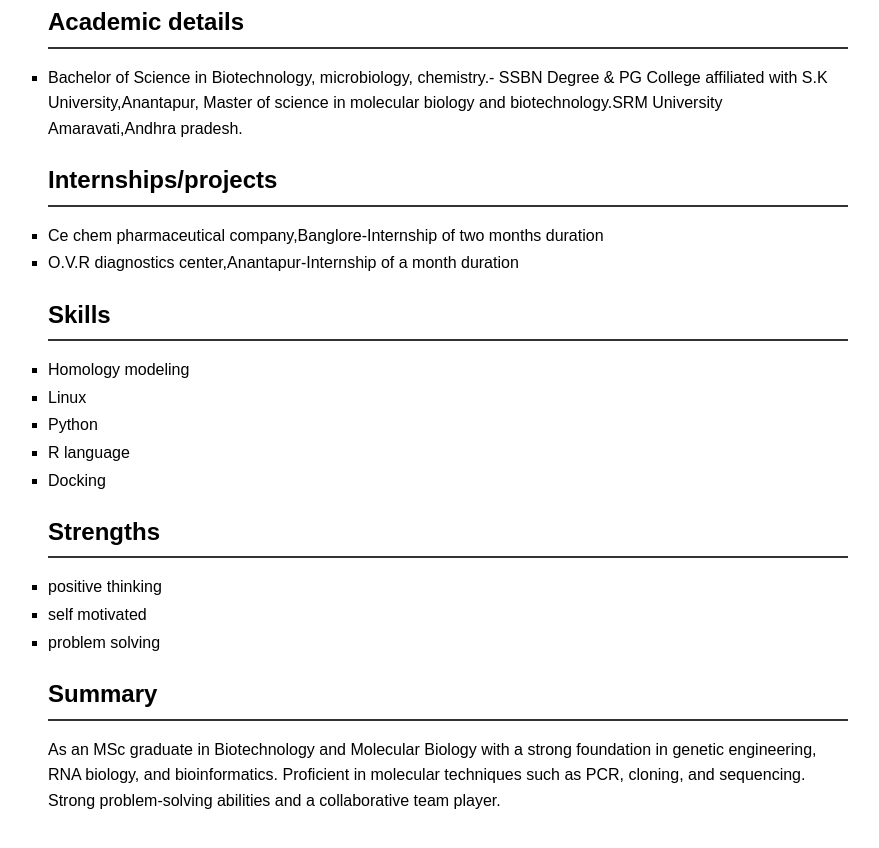
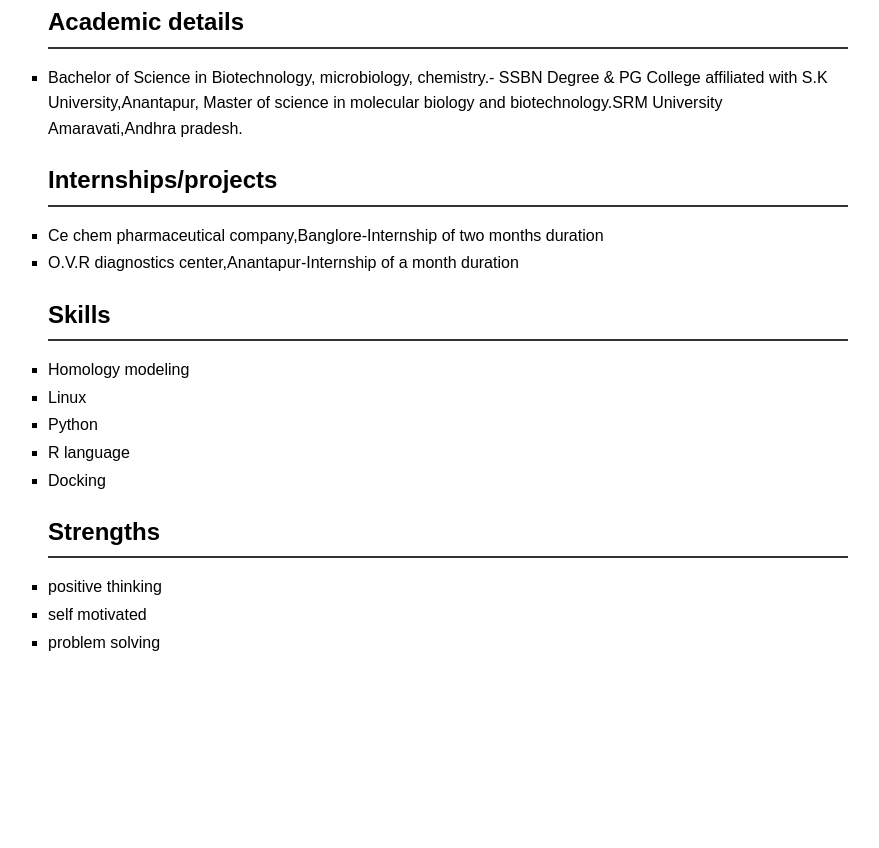
Before and after one commit to sharmila0705/sharmila0705github.io, a plain HTML site: page index.html in a window 1280 px wide. Shown: the part 340-1188 px from the top of the page, without its empty margins (192-1071 px from the left). After the commit the page ends 1031 px from the top, so only its background shows below. Drawn offline with Linux system fonts and the light colour scheme.

Commit message:
Update index.html

```diff
--- a/index.html
+++ b/index.html
@@ -17,7 +17,7 @@
             padding: 20px;
         }
         h1, h2, h3 {
-            color: navy blue;
+            color: dark blue;
         }
         header {
     background-color: white;
@@ -91,10 +91,7 @@
             </ul>
              </header>
 
-        <div class="section">
-            <h2>Summary</h2>
-            <p>As an MSc graduate in Biotechnology and Molecular Biology with a strong foundation in genetic engineering, RNA biology, and bioinformatics. Proficient in molecular techniques such as PCR, cloning, and sequencing. Strong problem-solving abilities and a collaborative team player.</p>
-        </div>
+
         </div>
     </div>
 </body>
```
